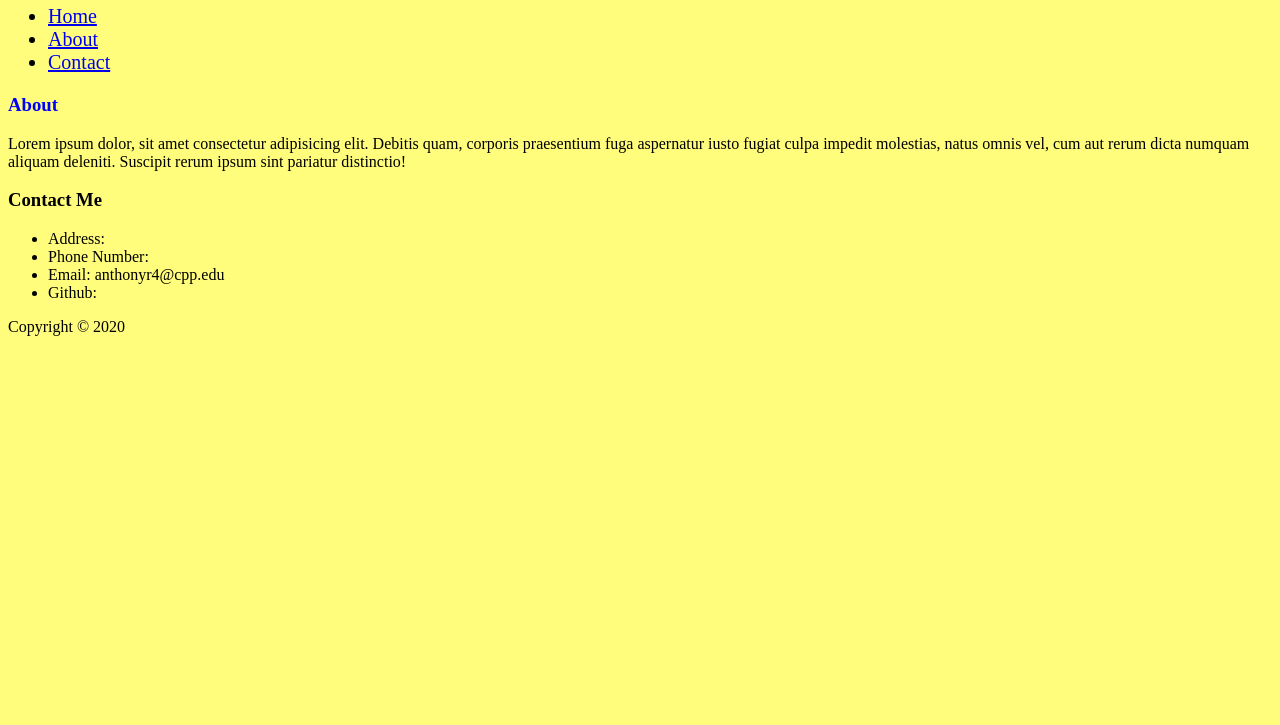
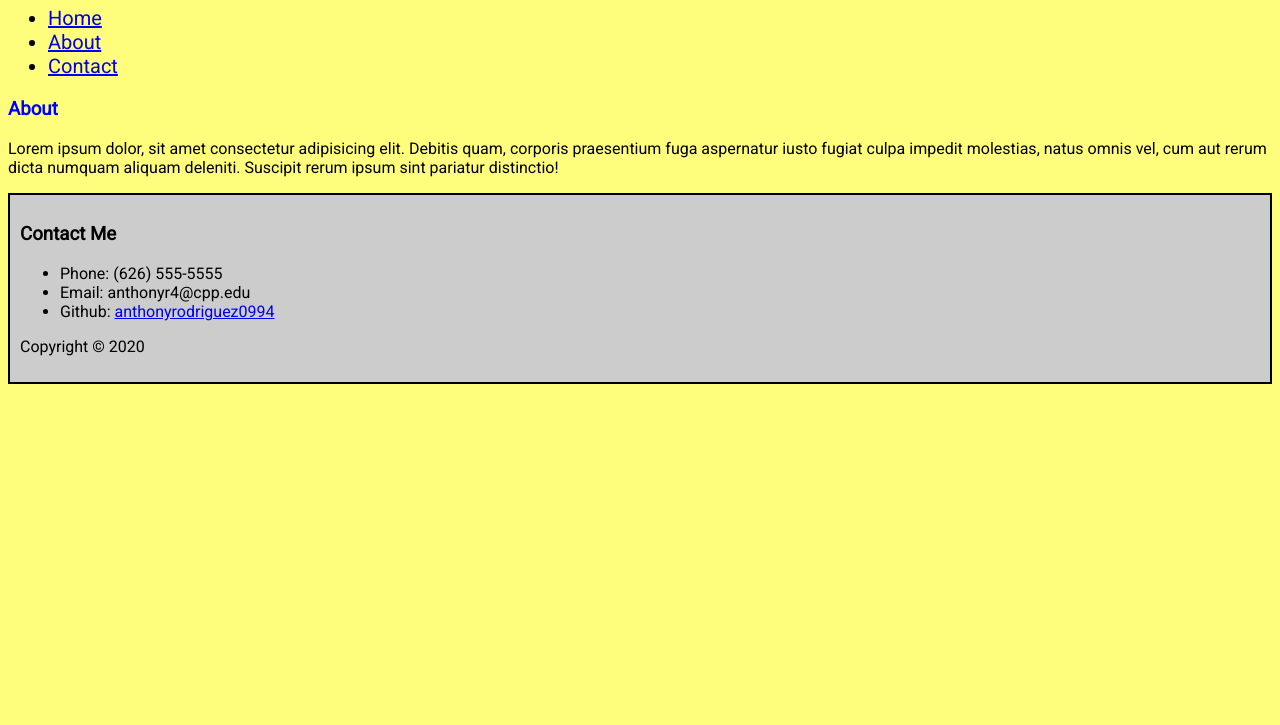
Before and after one commit to anthonyrodriguez0994/arodrigueznet, a plain HTML site: page index.html in a window 1280 px wide. Shown: the part 75-800 px from the top of the page. Drawn offline with Linux system fonts and the light colour scheme.

Commit message:
updated font

```diff
--- a/css/style.css
+++ b/css/style.css
@@ -1,5 +1,6 @@
 body {
   background-color: rgb(255, 253, 123);
+  font-family: 'Roboto', sans-serif;
 }
 #about {
   color:blue;
@@ -8,3 +9,8 @@ body {
 #main-nav ul{
   font-size: 20px;
 }
+#footer {
+  background-color: #ccc;
+  border: 2px solid #000;
+  padding: 10px
+}
--- a/index.html
+++ b/index.html
@@ -6,6 +6,7 @@
         <meta name="description" comment="Anthony Rodriguez Personal Website">
         <meta name="keyword" comment="development">
         <link rel="stylesheet" href="css/style.css">
+        <link href="https://fonts.googleapis.com/css2?family=Roboto&display=swap" rel="stylesheet">
         <!-- <meta name="robots" content="NOINDEX, NOFOLLOW"-->
         <title>Anthony Rodriguez</title>
     </head>
@@ -33,10 +34,9 @@
         <footer id="footer">
             <h3>Contact Me</h3>
             <ul>
-                <li>Address: </li>
-                <li>Phone Number: </li>
+                <li>Phone: (626) 555-5555</li>
                 <li>Email: anthonyr4@cpp.edu</li>
-                <li>Github: </li>
+                <li>Github: <a href="https://github.com/anthonyrodriguez0994">anthonyrodriguez0994</a></li>
             </ul>
             <p>Copyright &copy; 2020</p>
         </footer>
```
